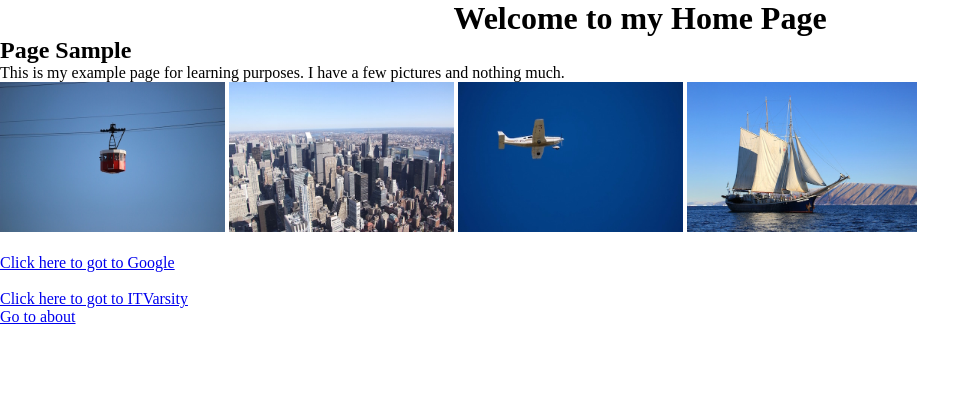
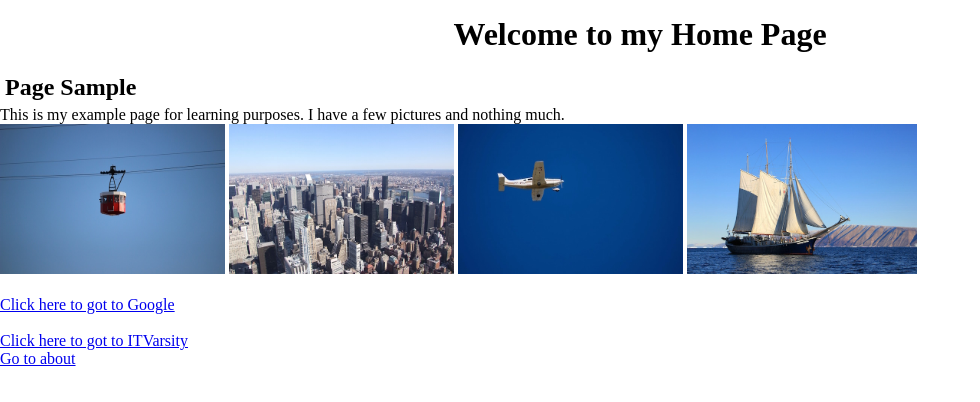
Before and after one commit to Simphiwe-Mabuya/fnb_app, a plain HTML site: page index.html in a window 1280 px wide. Shown: the whole page, without its empty margins (0-980 px from the left). Drawn offline with Linux system fonts and the light colour scheme.

Commit message:
Added some padding for my h1 and h2 elements

```diff
--- a/style.css
+++ b/style.css
@@ -6,4 +6,9 @@
 
 h1 {
     text-align: center;
+    padding: 0.5em;
 }
+
+h2 {
+    padding: 5px;
+}
```
